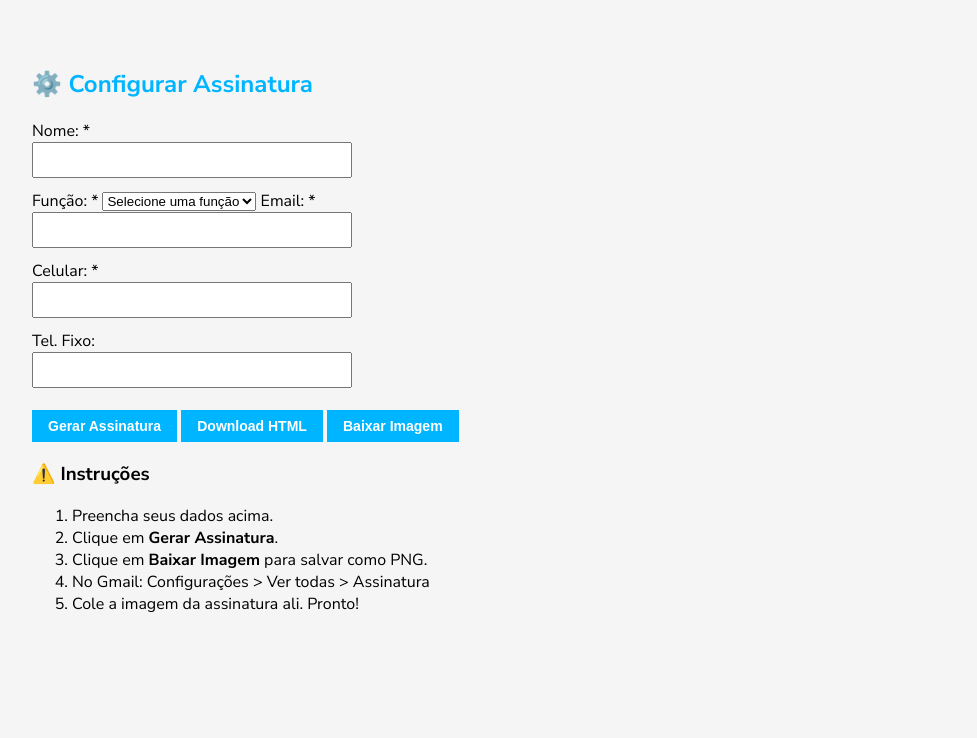
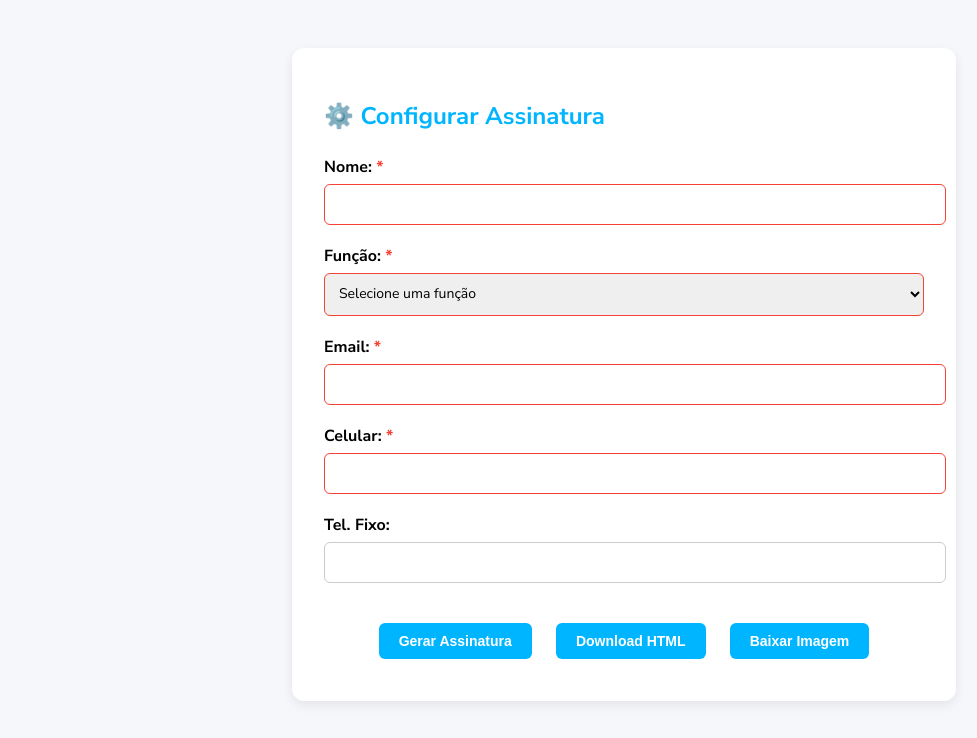
Before and after one commit to mscaroles/assinatura-email, a plain HTML site: page index.html in a window 1280 px wide. Shown: the top 738 px of the page, without its empty margins (16-993 px from the left). Drawn offline with nearby package versions, Linux system fonts and the light colour scheme.

Commit message:
style.css

```diff
--- a/style.css
+++ b/style.css
@@ -1,38 +1,97 @@
 body {
   font-family: 'Nunito Sans', sans-serif;
-  background-color: #f5f5f5;
+  background-color: #f5f7fa;
   padding: 40px;
   color: #000000;
 }
 
-h1, h2 {
-  color: #00b5ff;
-  font-weight: 700;
+.container {
+  background-color: #ffffff;
+  border-radius: 12px;
+  padding: 32px;
+  max-width: 600px;
+  margin: auto;
+  box-shadow: 0 4px 12px rgba(0, 0, 0, 0.08);
 }
 
-form input {
+h2 {
+  color: #00b5ff;
+  font-size: 24px;
+  margin-bottom: 24px;
+  display: flex;
+  align-items: center;
+  gap: 10px;
+}
+
+label {
+  font-weight: 700;
   display: block;
-  margin-bottom: 12px;
-  padding: 8px;
-  width: 300px;
+  margin-bottom: 6px;
+  margin-top: 20px;
+}
+
+input, select {
+  width: 100%;
+  padding: 10px;
   font-size: 14px;
+  border: 1px solid #ccc;
+  border-radius: 6px;
+  font-family: 'Nunito Sans', sans-serif;
+}
+
+input:required:invalid, select:required:invalid {
+  border-color: #f44336;
+}
+
+.required {
+  color: #f44336;
+}
+
+.button-container {
+  text-align: center;
+  margin-top: 30px;
 }
 
 button {
-  padding: 8px 16px;
   background-color: #00b5ff;
   border: none;
   color: white;
+  padding: 10px 20px;
+  border-radius: 6px;
+  font-size: 14px;
+  font-weight: 700;
   cursor: pointer;
-  font-weight: 700;
-  font-size: 14px;
-  margin-top: 10px;
+  margin: 10px;
 }
 
-#resultado {
-  margin-top: 20px;
-  padding: 12px;
+button:hover {
+  background-color: #0099dd;
+}
+
+#assinatura-preview {
+  margin-top: 40px;
+  padding: 20px;
   background: #ffffff;
   border: 1px solid #ccc;
+  border-radius: 8px;
   max-width: 600px;
+  margin-left: auto;
+  margin-right: auto;
 }
+
+.instrucoes {
+  margin: 40px auto;
+  max-width: 600px;
+  background: #fff;
+  border-radius: 8px;
+  padding: 24px;
+  border: 1px solid #ccc;
+  font-size: 14px;
+  line-height: 1.6;
+}
+
+.instrucoes h3 {
+  color: #00b5ff;
+  font-size: 18px;
+  margin-bottom: 12px;
+}
```
